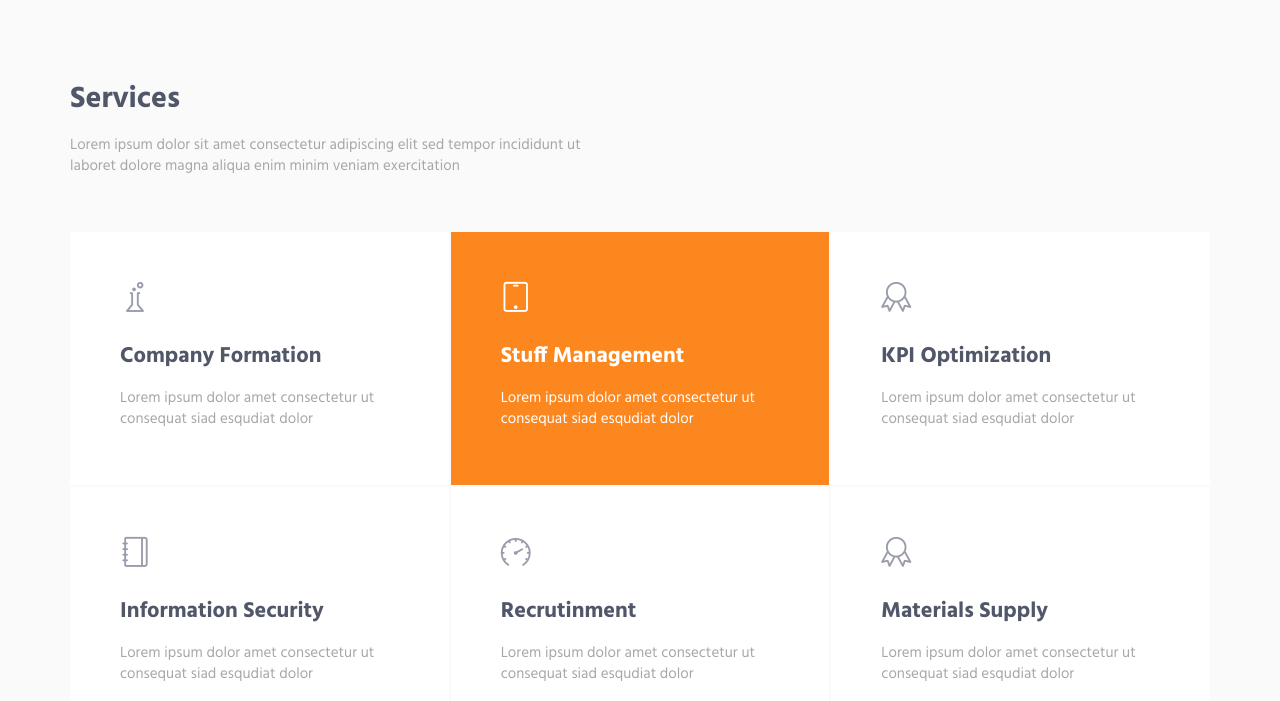
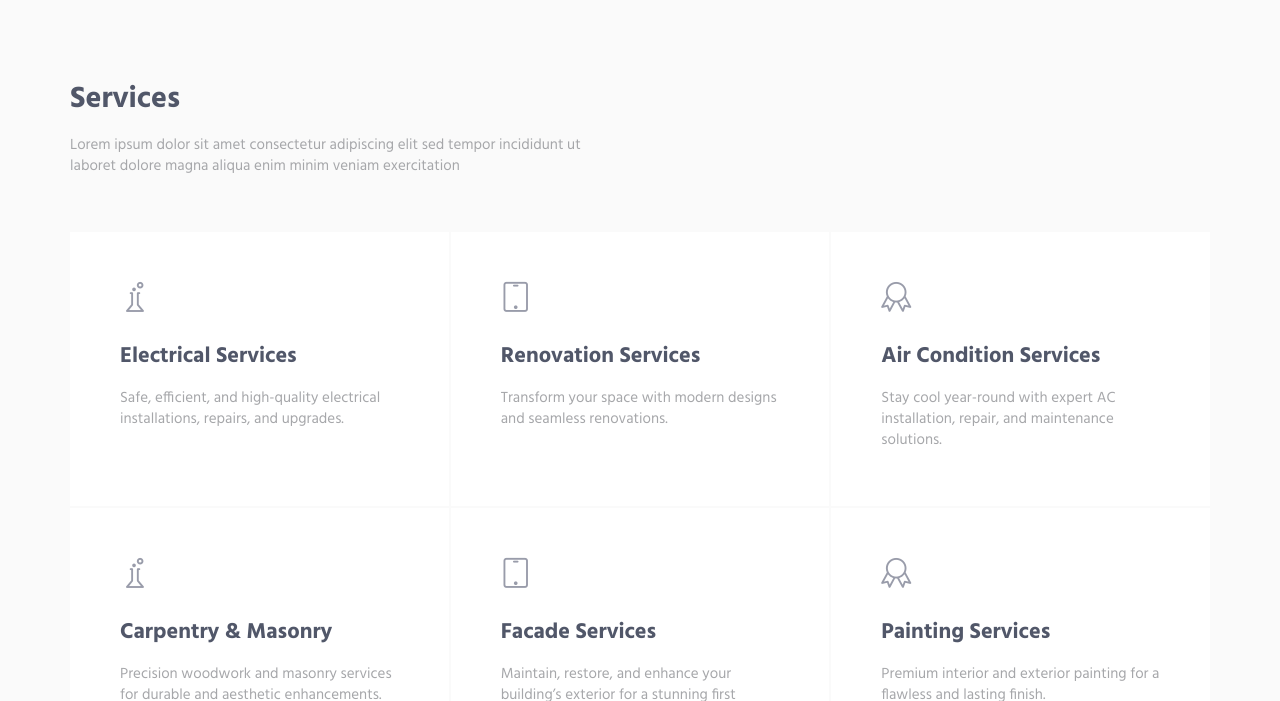
Before and after one commit to reemi7/shaheen-ruber-hardware-store, a plain HTML site: page index.html in a window 1280 px wide. Both pictures are taken after a click on the link "SERVICES". Shown: the part 4629-5330 px from the top of the page. Drawn offline with Linux system fonts and the light colour scheme.

Commit message:
some changes

```diff
--- a/index.html
+++ b/index.html
@@ -4,7 +4,7 @@
 
     <head>
         <meta charset="utf-8"/>
-        <title>Property Maintenance Dubai</title>
+        <title>City Property Maintenance Dubai</title>
         <meta http-equiv="X-UA-Compatible" content="IE=edge">
         <meta content="width=device-width, initial-scale=1" name="viewport"/>
         <meta content="FlameOnePage freebie theme for web startups by FairTech SEO." name="description"/>
@@ -52,10 +52,10 @@
                         <div class="menu-container">
                             <ul class="nav navbar-nav navbar-nav-right">
                                 <li class="js_nav-item nav-item"><a class="nav-item-child nav-item-hover" href="#body">Home</a></li>
-                                <li class="js_nav-item nav-item"><a class="nav-item-child nav-item-hover" href="#about">Team</a></li>
+                                <li class="js_nav-item nav-item"><a class="nav-item-child nav-item-hover" href="#about">About</a></li>
 								<li class="js_nav-item nav-item"><a class="nav-item-child nav-item-hover" href="#services">Services</a></li>
-                                <li class="js_nav-item nav-item"><a class="nav-item-child nav-item-hover" href="#products">Products</a></li>
-								<li class="js_nav-item nav-item"><a class="nav-item-child nav-item-hover" href="#work">Credentials</a></li>
+                                <li class="js_nav-item nav-item"><a class="nav-item-child nav-item-hover" href="#products">Recent Projects</a></li>
+								<li class="js_nav-item nav-item"><a class="nav-item-child nav-item-hover" href="#work">Portfolio</a></li>
                                 <li class="js_nav-item nav-item"><a class="nav-item-child nav-item-hover" href="#pricing">Pricing</a></li>
                                 <li class="js_nav-item nav-item"><a class="nav-item-child nav-item-hover" href="#contact">Contact</a></li>
                             </ul>
@@ -75,11 +75,11 @@
 
             <div class="carousel-inner" role="listbox">
                 <div class="item active">
-                    <!-- <img class="img-responsive" src="img/1920x1080/01.jpg" alt="Slider Image"> -->
+                    <img class="img-responsive" src="img/1920x1080/01.jpg" alt="Slider Image">
                     <div class="container">
                         <div class="carousel-centered">
                             <div class="margin-b-40">
-                                <h1 class="carousel-title">Welcome to Property Maintenance Dubai</h1>
+                                <h1 class="carousel-title">Welcome to City <br>Property Maintenance Dubai</h1>
                                 <p class="color-white">your trusted partner for comprehensive property maintenance services in Dubai. We specialize in ensuring the longevity, safety, and aesthetic appeal of residential and commercial properties.</p>
                             </div>
                             <a href="#" class="btn-theme btn-theme-sm btn-white-brd text-uppercase">Details</a>
@@ -118,8 +118,8 @@
                     </div>
                     <div class="masonry-grid-item col-xs-12 col-sm-6 col-md-4 m ">
                         <div class="margin-b-30">
-                          <h2>Electrical & Plumbing</h2>
-                          <p>Reliable solutions for electrical wiring, lighting, water systems, and leak repairs.</p>
+                          <h2>Electrical </h2>
+                          <p>Reliable solutions for electrical wiring repairs. Ensuring safe and efficient electrical systems.</p>
                         </div>
 						 <img class="full-width img-responsive wow fadeInUp" src="img/500x500/02.png" alt="Portfolio Image" data-wow-duration=".3" data-wow-delay=".3s">
                     </div>
@@ -139,8 +139,8 @@
                     </div>
                     <div class="masonry-grid-item col-xs-12 col-sm-6 col-md-4">
                         <div class="margin-t-60 margin-b-30">
-                            <h3 class="margin-t-20">Cleaning & Waste Management</h3>
-                            <p>Deep cleaning, pest control, and eco-friendly waste disposal.</p>
+                            <h3 class="margin-t-20">Plumbing Services</h3>
+                            <p>Expert water system management, leak detection, and repairs for uninterrupted water supply</p>
                         </div>
                         <img class="full-width img-responsive wow fadeInUp" src="img/500x500/05.png" alt="Portfolio Image" data-wow-duration=".3" data-wow-delay=".4s">
                     </div>
@@ -149,7 +149,7 @@
                             <h3 class="margin-t-20">Exterior Painting</h3>
                             <p>Enhancing aesthetics with high-quality paints and professional finishes.</p>
                         </div>
-                        <img class="full-width img-responsive wow fadeInUp" src="img/500x500/05.png" alt="Portfolio Image" data-wow-duration=".3" data-wow-delay=".4s">
+                        <img class="full-width img-responsive wow fadeInUp" src="img/500x500/06.png" alt="Portfolio Image" data-wow-duration=".3" data-wow-delay=".4s">
                     </div>
 				</div>
                 <!-- End Masonry Grid -->
@@ -541,22 +541,22 @@
                                     <i class="service-icon icon-chemistry"></i>
                                 </div>
                                 <div class="service-info">
-                                    <h3>Company Formation</h3>
-                                    <p class="margin-b-5">Lorem ipsum dolor amet consectetur ut consequat siad esqudiat dolor</p>
+                                    <h3>Electrical Services</h3>
+                                    <p class="margin-b-5">Safe, efficient, and high-quality electrical installations, repairs, and upgrades.</p>
                                 </div>
-                                <a href="#" class="content-wrapper-link"></a>
+                                <a href="#contact" class="content-wrapper-link"></a>
                             </div>
                         </div>
                         <div class="col-sm-4 sm-margin-b-2">
-                            <div class="service bg-color-base" data-height="height">
+                            <div class="service " data-height="height">
                                 <div class="service-element">
-                                    <i class="service-icon color-white icon-screen-tablet"></i>
+                                    <i class="service-icon  icon-screen-tablet"></i>
                                 </div>
                                 <div class="service-info">
-                                    <h3 class="color-white">Stuff Management</h3>
-                                    <p class="color-white margin-b-5">Lorem ipsum dolor amet consectetur ut consequat siad esqudiat dolor</p>
+                                    <h3 class="color-black">Renovation Services </h3>
+                                    <p class="margin-b-5"> Transform your space with modern designs and seamless renovations.</p>
                                 </div>
-                                <a href="#" class="content-wrapper-link"></a>
+                                <a href="#contact" class="content-wrapper-link"></a>
                             </div>
                         </div>
                         <div class="col-sm-4">
@@ -565,10 +565,52 @@
                                     <i class="service-icon icon-badge"></i>
                                 </div>
                                 <div class="service-info">
-                                    <h3>KPI Optimization</h3>
-                                    <p class="margin-b-5">Lorem ipsum dolor amet consectetur ut consequat siad esqudiat dolor</p>
+                                    <h3>Air Condition Services </h3>
+                                    <p class="margin-b-5">Stay cool year-round with expert AC installation, repair, and maintenance solutions.</p>
                                 </div>
-                                <a href="#" class="content-wrapper-link"></a>
+                                <a href="#contact" class="content-wrapper-link"></a>
+                            </div>
+                        </div>
+                    </div>
+                    <!--// end row -->
+
+                    <!--// end row -->
+
+                    <div class="row row-space-1 margin-b-2">
+                        <div class="col-sm-4 sm-margin-b-2">
+                            <div class="service" data-height="height">
+                                <div class="service-element">
+                                    <i class="service-icon icon-chemistry"></i>
+                                </div>
+                                <div class="service-info">
+                                    <h3>Carpentry & Masonry</h3>
+                                    <p class="margin-b-5">Precision woodwork and masonry services for durable and aesthetic enhancements.</p>
+                                </div>
+                                <a href="#contact" class="content-wrapper-link"></a>
+                            </div>
+                        </div>
+                        <div class="col-sm-4 sm-margin-b-2">
+                            <div class="service " data-height="height">
+                                <div class="service-element">
+                                    <i class="service-icon  icon-screen-tablet"></i>
+                                </div>
+                                <div class="service-info">
+                                    <h3 class="">Facade Services  </h3>
+                                    <p class=" margin-b-5"> Maintain, restore, and enhance your building’s exterior for a stunning first impression.</p>
+                                </div>
+                                <a href="#contact" class="content-wrapper-link"></a>
+                            </div>
+                        </div>
+                        <div class="col-sm-4">
+                            <div class="service" data-height="height">
+                                <div class="service-element">
+                                    <i class="service-icon icon-badge"></i>
+                                </div>
+                                <div class="service-info">
+                                    <h3>Painting Services</h3>
+                                    <p class="margin-b-5">Premium interior and exterior painting for a flawless and lasting finish.</p>
+                                </div>
+                                <a href="#contact" class="content-wrapper-link"></a>
                             </div>
                         </div>
                     </div>
@@ -581,10 +623,10 @@
                                     <i class="service-icon icon-notebook"></i>
                                 </div>
                                 <div class="service-info">
-                                    <h3>Information Security</h3>
-                                    <p class="margin-b-5">Lorem ipsum dolor amet consectetur ut consequat siad esqudiat dolor</p>
+                                    <h3>Snagging and Inspection</h3>
+                                    <p class="margin-b-5">Comprehensive property inspections to detect and fix defects before they escalate.</p>
                                 </div>
-                                <a href="#" class="content-wrapper-link"></a>
+                                <a href="#contact" class="content-wrapper-link"></a>
                             </div>
                         </div>
                         <div class="col-sm-4 sm-margin-b-2">
@@ -593,10 +635,10 @@
                                     <i class="service-icon icon-speedometer"></i>
                                 </div>
                                 <div class="service-info">
-                                    <h3>Recrutinment</h3>
-                                    <p class="margin-b-5">Lorem ipsum dolor amet consectetur ut consequat siad esqudiat dolor</p>
+                                    <h3>Office Fit-Out</h3>
+                                    <p class="margin-b-5">Optimize your workspace with customized office design and high-end finishing.</p>
                                 </div>
-                                <a href="#" class="content-wrapper-link"></a>
+                                <a href="#contact" class="content-wrapper-link"></a>
                             </div>
                         </div>
                         <div class="col-sm-4">
@@ -605,10 +647,10 @@
                                     <i class="service-icon icon-badge"></i>
                                 </div>
                                 <div class="service-info">
-                                    <h3>Materials Supply</h3>
-                                    <p class="margin-b-5">Lorem ipsum dolor amet consectetur ut consequat siad esqudiat dolor</p>
+                                    <h3>Waterproofing</h3>
+                                    <p class="margin-b-5">Protect your property from leaks, moisture, and water damage with expert solutions.</p>
                                 </div>
-                                <a href="#" class="content-wrapper-link"></a>
+                                <a href="#contact" class="content-wrapper-link"></a>
                             </div>
                         </div>
                     </div>
```
Also changed, not shown: img/500x500/05.png, img/500x500/06.png (added).
